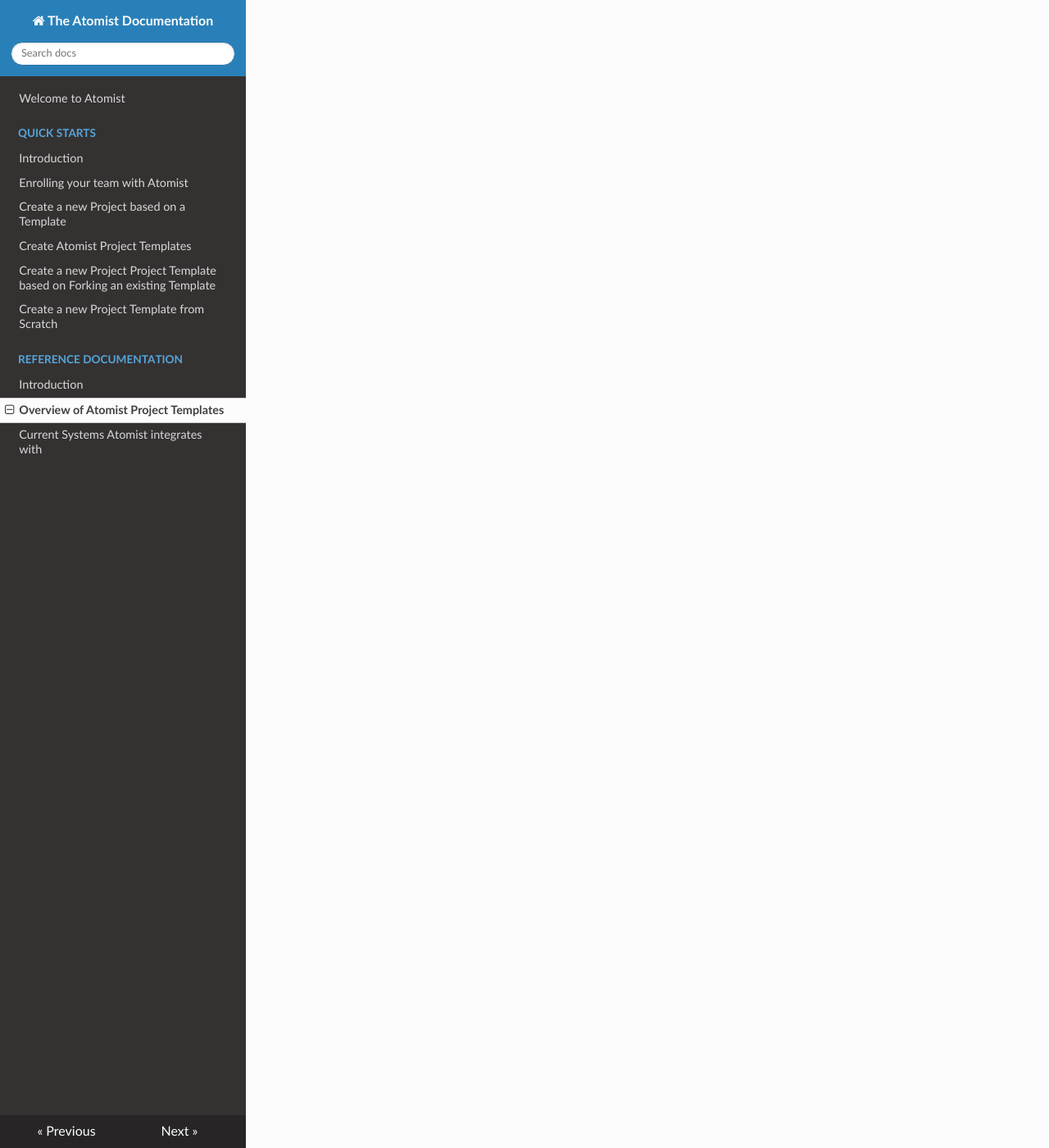
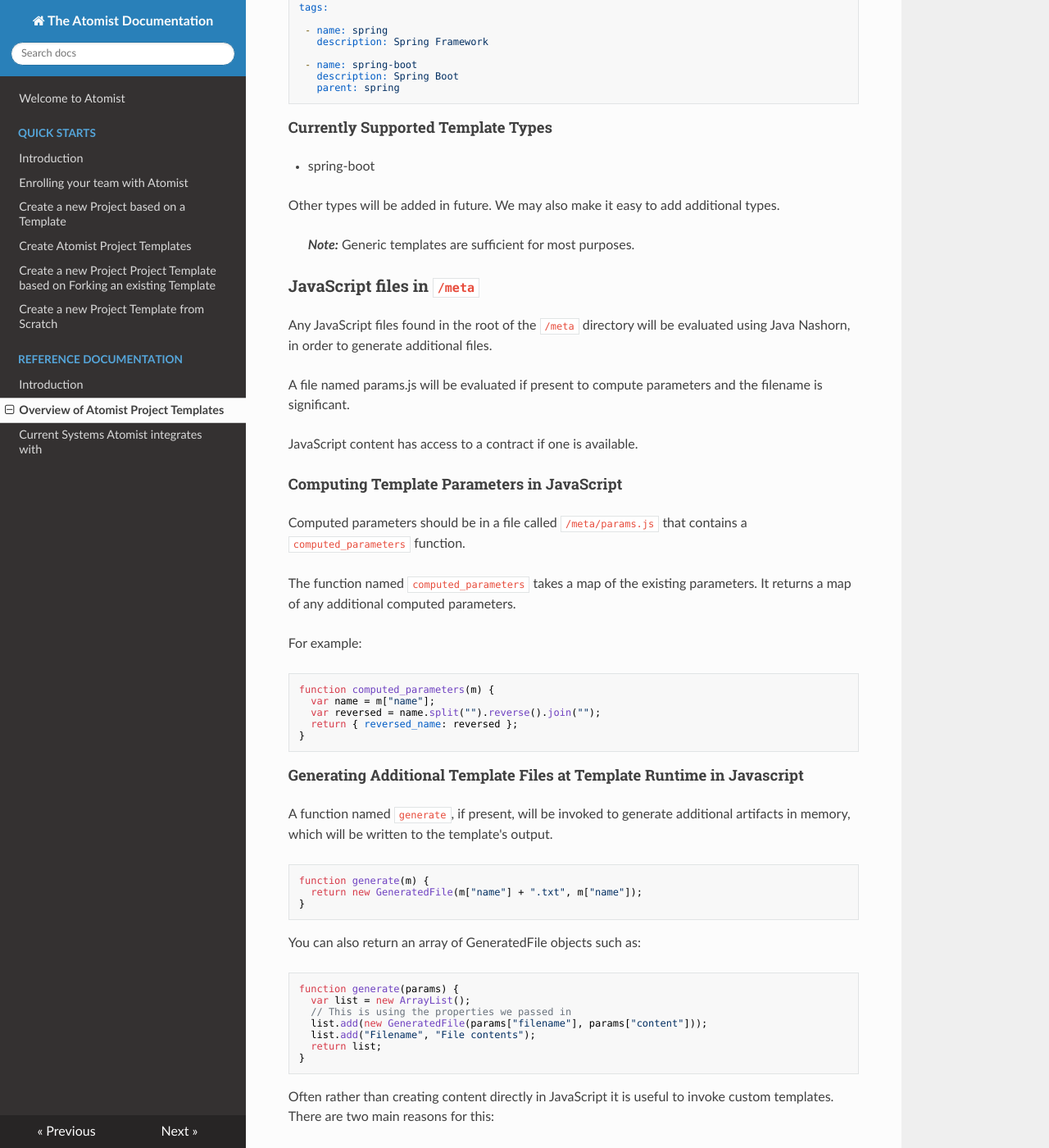
Before and after one commit to atomisthq/docs, an MkDocs documentation site: the page built from docs/reference-docs/project-templates-overview.md, in a window 1280 px wide and 1400 px high, scrolled down 4874 px. Shown: the whole window at 82% size. Built offline with MkDocs 1.6.1, drawn with Linux system fonts in a browser that asks for light colours; nearby versions of some CDN libraries; old or Windows-style settings are respelled for this version of MkDocs; some of the changed text lies outside the part shown.

Commit message:
More reference documentation on the contents of project templates brought over

````diff
--- a/docs/reference-docs/project-templates-overview.md
+++ b/docs/reference-docs/project-templates-overview.md
@@ -105,7 +105,7 @@
 
 The `description` field is optional and is used as a hint when prompting the Atomist user to select this template.
 
-### Specifying Template Parameters
+#### Specifying Template Parameters
 
 Parameters are specified in a block under the parameters section of the YML document. The block looks as follows:
 
@@ -132,6 +132,125 @@
 | default-value | optional      | Default value if an optional parameter isn't supplied |
 | default-ref | optional      | Name of other field whose value to use if an optional parameter isn't supplied |
 
+#### Specifying template tags
+
+Any number of tags may be specified in the tags section. This help you find templates. Tags are defined as follows:
+
+|Name	|Provision	|Notes|
+| ----------- |:-----------------:|:-------|
+|name | required | Name of the tag |
+| description| required | Description of the tag's meaning, such as Python 3 |
+| parent | optional | Name of parent tag |
+
+#### A full `info.yml` example
+
+Template example
+
+This sample file shows all possibilities:
+
+```
+name:
+    test1
+
+description:
+   A template of profound illustrative power.
+
+parameters:
+
+  - name: number1
+    required: true
+    description: A number of great significance.
+    default-value: 42
+    pattern: \d+
+    valid-input-description: A positive number.
+
+tags:
+
+ - name: spring
+   description: Spring Framework
+
+ - name: spring-boot
+   description: Spring Boot
+   parent: spring
+```
+
+#### Currently Supported Template Types
+
+* spring-boot
+
+Other types will be added in future. We may also make it easy to add additional types.
+
+> ***Note:*** Generic templates are sufficient for most purposes.
+
+### JavaScript files in `/meta`
+
+Any JavaScript files found in the root of the `/meta` directory will be evaluated using Java Nashorn, in order to generate additional files.
+
+A file named params.js will be evaluated if present to compute parameters and the filename is significant.
+
+JavaScript content has access to a contract if one is available.
+
+#### Computing Template Parameters in JavaScript
+
+Computed parameters should be in a file called `/meta/params.js` that contains a `computed_parameters` function.
+
+The function named `computed_parameters` takes a map of the existing parameters. It returns a map of any additional computed parameters.
+
+For example:
+
+```javascript
+function computed_parameters(m) {
+  var name = m["name"];
+  var reversed = name.split("").reverse().join("");
+  return { reversed_name: reversed };
+}
+```
+
+#### Generating Additional Template Files at Template Runtime in Javascript
+
+A function named `generate`, if present, will be invoked to generate additional artifacts in memory, which will be written to the template's output.
+
+```javascript
+function generate(m) {
+  return new GeneratedFile(m["name"] + ".txt", m["name"]);
+}
+```
+
+You can also return an array of GeneratedFile objects such as:
+
+```javascript
+function generate(params) {
+  var list = new ArrayList();
+  // This is using the properties we passed in
+  list.add(new GeneratedFile(params["filename"], params["content"]));
+  list.add("Filename", "File contents");
+  return list;
+}
+```
+
+Often rather than creating content directly in JavaScript it is useful to invoke custom templates. There are two main reasons for this:
+
+* Complete control over the parameter map to pass to the template.
+* Ability to evaluate a template conditionally as if a Velocity template exists under the `project` directory it will be evaluated regardless.
+
+To make this easier, a `MergeHelper` object is passed to the generate function:
+
+```
+function generate(po, mh) {
+   var list = new ArrayList();
+   var sc = po["contract"];
+   var package = po["package_name"];
+   if (sc) {
+        list.add(new GeneratedFile(package + "/models.py", mh.merge(po, "models_tpl.py")));
+        ...
+   }
+   return list;
+}
+
+```
+
+> ***NOTE:*** Template file paths must be relative to the template's base `/templates` directory.
+
 ## You might also be interested in
 
 * [Quick Start: Creating and publishing a new Atomist Project Template]()
````
